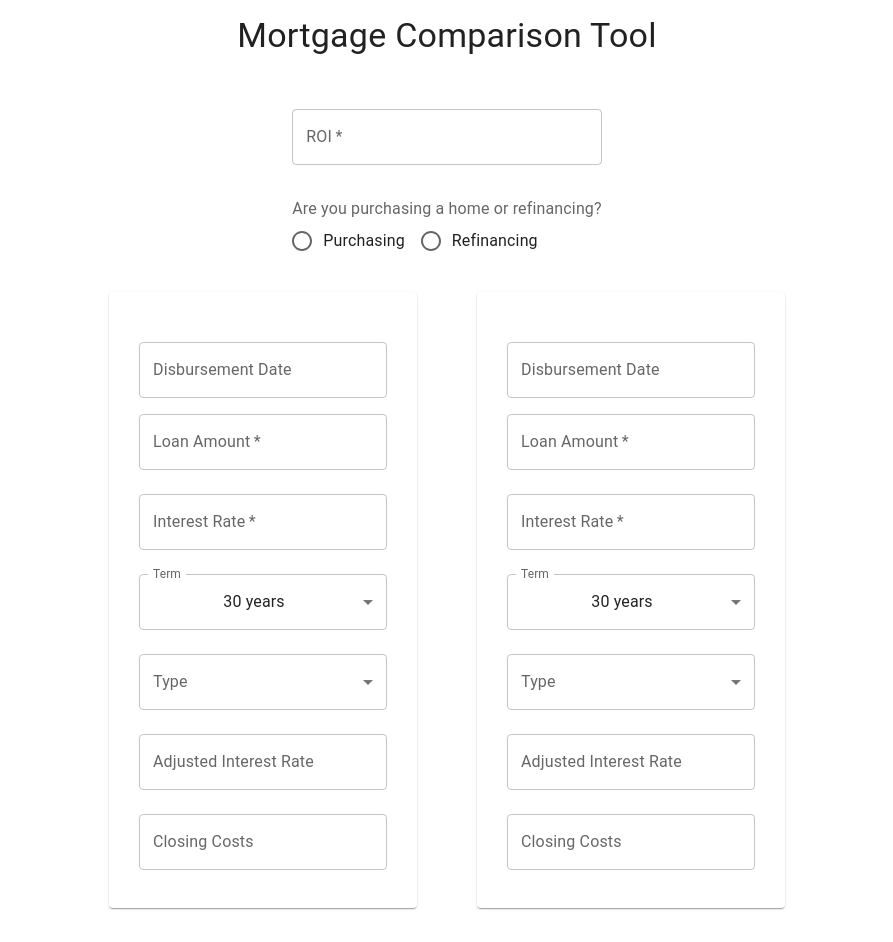
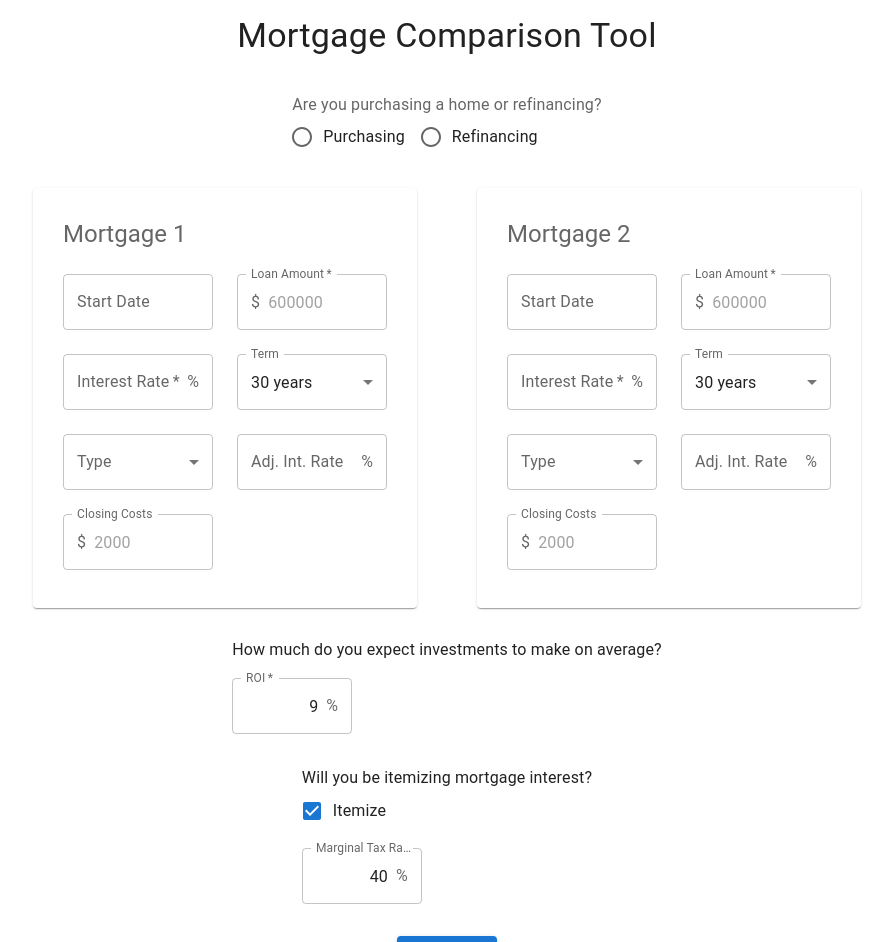
Before and after one commit to erich564/mortgage-comp-tool, a React (Create React App) app: page / in a window 1280 px wide. Shown: the top 942 px of the page, without its empty margins (193-1086 px from the left). Built offline with nearby package versions, Linux system fonts and the light colour scheme; the HTML template or start-up script is replaced by a standard one.

Commit message:
Added form fields and altered form layout

```diff
--- a/src/App.js
+++ b/src/App.js
@@ -1,10 +1,12 @@
 import {
   Box,
   Button,
+  Checkbox,
   CssBaseline,
   FormControl,
   FormControlLabel,
   FormLabel,
+  InputAdornment,
   Paper,
   Radio,
   RadioGroup,
@@ -30,7 +32,9 @@ const Item = styled(Paper)(({ theme }) => ({
 export default function App() {
   const [state, setState] = useState({
     purchaseOrRefinance: '',
-    roi: '',
+    roi: '9',
+    doItemize: true,
+    marginalTaxRate: '40',
   });
 
   const handleChange = e => {
@@ -40,6 +44,8 @@ export default function App() {
     });
   };
 
+  const percentWidth = '120px';
+
   return (
     <LocalizationProvider dateAdapter={AdapterMoment}>
       <CssBaseline />
@@ -48,22 +54,12 @@ export default function App() {
           <Typography variant="h4" component="div" gutterBottom>
             Mortgage Comparison Tool
           </Typography>
+          <br />
           <FormControl>
-            <br />
-            <TextField
-              required
-              margin="normal"
-              label="ROI"
-              name="roi"
-              value={state.roi}
-              onChange={handleChange}
-              fullWidth
-            />
-            <br />
             <FormLabel
               sx={{
                 '&.Mui-focused': {
-                  color: 'rgba(0, 0, 0, 0.6)',
+                  color: 'rgba(0, 0, 0, 0.87)',
                 },
               }}
             >
@@ -87,9 +83,56 @@ export default function App() {
               />
             </RadioGroup>
           </FormControl>
+
           <br />
-          <MortgageForm />
-          <MortgageForm />
+          <MortgageForm id="1" />
+          <MortgageForm id="2" />
+
+          <FormControl>
+            How much do you expect investments to make on average?
+            <TextField
+              required
+              margin="normal"
+              label="ROI"
+              name="roi"
+              value={state.roi}
+              placeholder="9"
+              sx={{ input: { textAlign: 'right' }, width: percentWidth }}
+              onChange={handleChange}
+              InputProps={{
+                endAdornment: <InputAdornment position="end">%</InputAdornment>,
+              }}
+            />
+          </FormControl>
+          <br />
+          <br />
+          <FormControl>
+            Will you be itemizing mortgage interest?
+            <br />
+            <FormControlLabel
+              control={
+                <Checkbox
+                  checked={state.doItemize}
+                  onChange={handleChange}
+                  name="doItemize"
+                />
+              }
+              label="Itemize"
+            />
+            <TextField
+              margin="normal"
+              label="Marginal Tax Rate"
+              name="marginalTaxRate"
+              value={state.marginalTaxRate}
+              onChange={handleChange}
+              sx={{ input: { textAlign: 'right' }, width: percentWidth }}
+              placeholder="40"
+              disabled={!state.doItemize}
+              InputProps={{
+                endAdornment: <InputAdornment position="end">%</InputAdornment>,
+              }}
+            />
+          </FormControl>
           <br />
           <br />
           <Button variant="contained">Compare</Button>
--- a/src/MortgageForm.js
+++ b/src/MortgageForm.js
@@ -1,11 +1,13 @@
 import {
   Box,
   FormControl,
+  InputAdornment,
   InputLabel,
   MenuItem,
   Paper,
   Select,
   TextField,
+  Typography,
   styled,
 } from '@mui/material';
 import { DatePicker } from '@mui/x-date-pickers';
@@ -13,43 +15,62 @@ import { useState } from 'react';
 
 const Item = styled(Paper)(({ theme }) => ({
   ...theme.typography.body2,
-  textAlign: 'center',
+  textAlign: 'left',
   display: 'inline-block',
   padding: '30px',
   margin: '30px',
   color: theme.palette.text.secondary,
 }));
 
-export default function MortgageForm() {
+export default function MortgageForm({ id }) {
   const [state, setState] = useState({
     loanAmount: '',
     term: 2,
     type: '',
     interestRate: '',
-    disbursementDate: null,
+    startDate: null,
     interestRateAdjusted: '',
     closingCosts: '',
   });
 
   const handleChange = e => {
+    let { value } = e.target;
+    if (e.target.type === 'checkbox') value = e.target.checked;
     setState({
       ...state,
-      [e.target.name]: e.target.value,
+      [e.target.name]: value,
     });
   };
+
+  const skinnyWidth = '150px';
+  const gutterWidth = '24px';
+
   return (
     <Item>
       <Box sx={{ display: 'inline-block' }}>
-        <br />
+        <Typography variant="h5" component="div" gutterBottom>
+          Mortgage {id}
+        </Typography>
+
         <DatePicker
-          label="Disbursement Date"
-          value={state.disbursementDate}
-          // @ts-ignore
-          name="disbursementDate"
-          onChange={m => setState({ ...state, disbursementDate: m })}
-          renderInput={params => <TextField {...params} />}
+          label="Start Date"
+          value={state.startDate}
+          views={['year', 'month']}
+          onChange={m => setState({ ...state, startDate: m.set('date', 1) })}
+          inputFormat="MM-DD-YYYY"
+          allowSameDateSelection
+          renderInput={params => (
+            <TextField
+              {...params}
+              margin="normal"
+              inputProps={{
+                ...params.inputProps,
+                placeholder: 'mm-dd-yyyy',
+              }}
+              sx={{ width: skinnyWidth, mr: gutterWidth }}
+            />
+          )}
         />
-        <br />
         <TextField
           margin="normal"
           required
@@ -58,6 +79,11 @@ export default function MortgageForm() {
           onChange={handleChange}
           label="Loan Amount"
           fullWidth
+          placeholder="600000"
+          sx={{ width: skinnyWidth }}
+          InputProps={{
+            startAdornment: <InputAdornment position="start">$</InputAdornment>,
+          }}
         />
         <br />
         <TextField
@@ -68,14 +94,23 @@ export default function MortgageForm() {
           onChange={handleChange}
           label="Interest Rate"
           fullWidth
+          sx={{
+            input: { textAlign: 'right' },
+            width: skinnyWidth,
+            mr: gutterWidth,
+          }}
+          placeholder="4.25"
+          InputProps={{
+            endAdornment: <InputAdornment position="end">%</InputAdornment>,
+          }}
         />
-        <br />
-        <FormControl sx={{ minWidth: 150 }} margin="normal" fullWidth>
+        <FormControl sx={{ minWidth: 150 }} margin="normal">
           <InputLabel>Term</InputLabel>
           <Select
             label="Term"
             value={state.term}
             name="term"
+            sx={{ width: skinnyWidth }}
             onChange={handleChange}
           >
             <MenuItem value={1}>40 years</MenuItem>
@@ -86,12 +121,13 @@ export default function MortgageForm() {
           </Select>
         </FormControl>
         <br />
-        <FormControl sx={{ minWidth: 150 }} margin="normal" fullWidth>
+        <FormControl sx={{ minWidth: 150 }} margin="normal">
           <InputLabel>Type</InputLabel>
           <Select
             value={state.type}
             label="Type"
             name="type"
+            sx={{ width: skinnyWidth, mr: gutterWidth }}
             onChange={handleChange}
           >
             <MenuItem value={1}>Fixed-rate</MenuItem>
@@ -101,14 +137,17 @@ export default function MortgageForm() {
             <MenuItem value={5}>3/1 ARM</MenuItem>
           </Select>
         </FormControl>
-        <br />
         <TextField
           margin="normal"
-          label="Adjusted Interest Rate"
+          label="Adj. Int. Rate"
           name="interestRateAdjusted"
           value={state.interestRateAdjusted}
           onChange={handleChange}
-          fullWidth
+          sx={{ input: { textAlign: 'right' }, width: skinnyWidth }}
+          placeholder="6.75"
+          InputProps={{
+            endAdornment: <InputAdornment position="end">%</InputAdornment>,
+          }}
         />
         <br />
         <TextField
@@ -118,6 +157,11 @@ export default function MortgageForm() {
           value={state.closingCosts}
           onChange={handleChange}
           fullWidth
+          placeholder="2000"
+          sx={{ width: skinnyWidth }}
+          InputProps={{
+            startAdornment: <InputAdornment position="start">$</InputAdornment>,
+          }}
         />
       </Box>
     </Item>
```
Also changed, not shown: .eslintrc.json.
